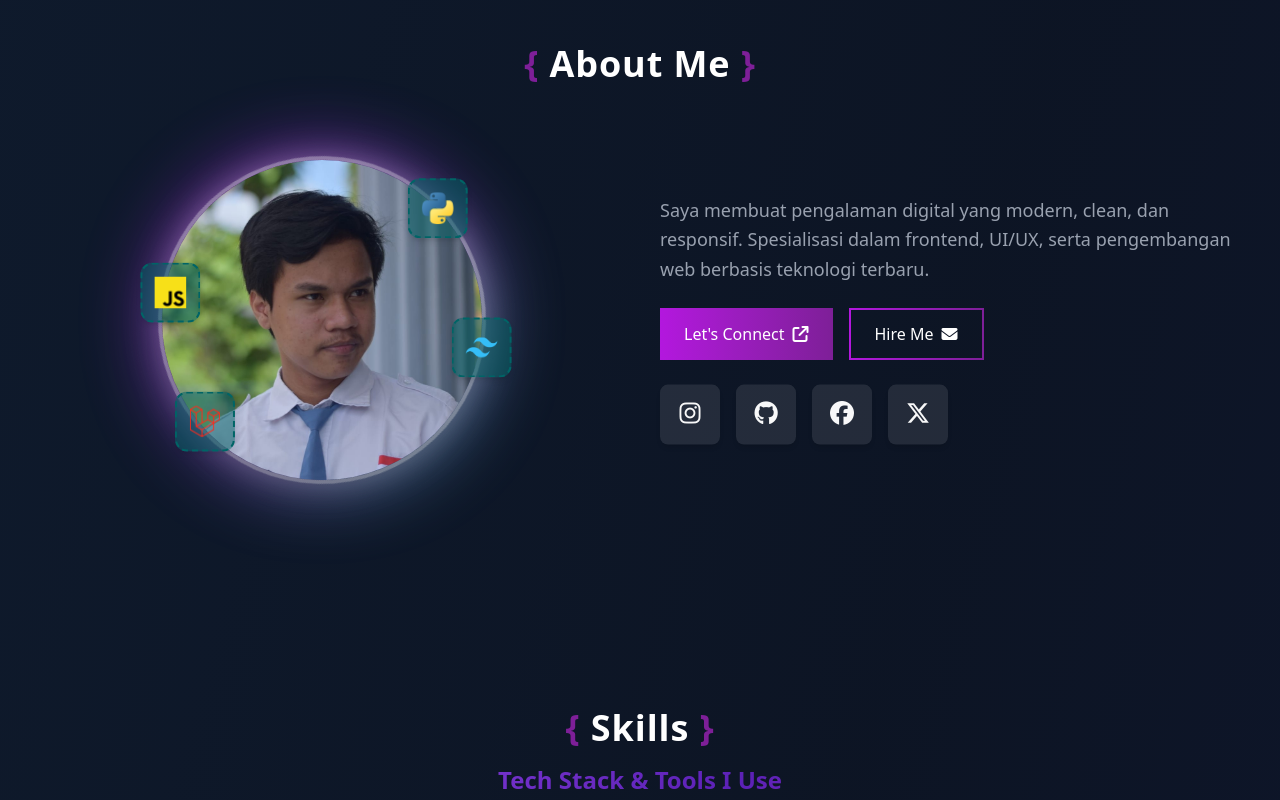
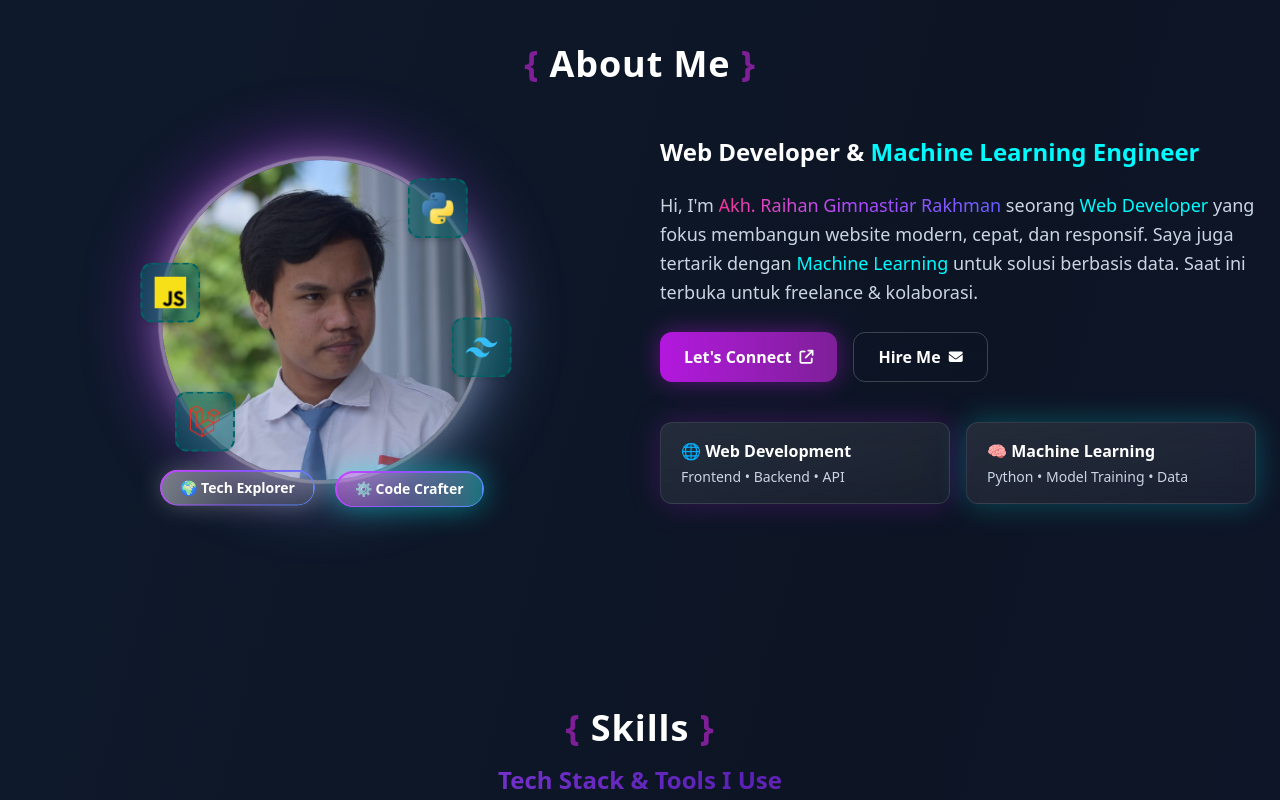
Before and after one commit to Aryhnr/PortofolioNew, a website: page src/index.html in a window 1280 px wide. Shown: the part 840-1640 px from the top of the page. Drawn offline with nearby package versions, Linux system fonts and the light colour scheme.

Commit message:
memperbaiki about me

```diff
--- a/src/index.html
+++ b/src/index.html
@@ -7,6 +7,7 @@
   <link href="./style.css" rel="stylesheet">
   <script src="https://kit.fontawesome.com/268ca19cdb.js" crossorigin="anonymous"></script>
   <link rel="icon" href="images/icontap.png" type="image/png">
+  <script src="https://cdn.jsdelivr.net/npm/@tailwindcss/browser@4"></script>
 </head>
 <body class="font-sans bg-[#131d2e] relative overflow-x-hidden">
     <div class="absolute inset-0 -z-10 pointer-events-none">
@@ -310,57 +311,114 @@
                     <img src="images/java.png"
                         class="about-icon w-15 h-15 p-3 object-contain bg-[#006466]/50 border-2 border-dashed border-[#006466] rounded-xl shadow-md -rotate-280">
                 </div>
+                <!-- BADGE WRAPPER -->
+                <div class="absolute bottom-0 mt-5 z-30 w-full flex justify-center gap-5">
+                    <!-- BADGE 1 -->
+                    <div class="badge-float relative px-5 py-2
+                                text-sm font-semibold text-white
+                                flex items-center gap-2
+                                rounded-full
+                                bg-linear-to-r from-white/30 to-white/10
+                                shadow-[0_0_25px_rgba(255,255,255,0.25)]
+                                hover:scale-105 transition
+                                badge-gradient-border">
+                        🌍 Tech Explorer
+                    </div>
+
+                    <!-- BADGE 2 -->
+                    <div class="badge-float delay-200 relative px-5 py-2
+                                text-sm font-semibold text-white
+                                flex items-center gap-2
+                                rounded-full
+                                bg-linear-to-r from-[#c600fd]/40 to-[#00fbff]/40
+                                shadow-[0_0_30px_rgba(0,251,255,0.45)]
+                                hover:scale-105 transition
+                                badge-gradient-border">
+                        ⚙️ Code Crafter
+                    </div>
+                </div>
 
             </div>
 
+
             <!-- RIGHT TEXT -->
             <div class="about-text space-y-6 animate-fade-in">
+                <!-- Heading -->
+                <h2 class="text-1xl md:text-2xl font-bold text-white leading-tight">
+                    Web Developer &
+                    <span class="text-[#00fbff]">Machine Learning Engineer</span>
+                </h2>
 
-                <p class="text-gray-400 text-lg leading-relaxed">
-                    Saya membuat pengalaman digital yang modern, clean, dan responsif.
-                    Spesialisasi dalam frontend, UI/UX, serta pengembangan web berbasis teknologi terbaru.
+
+                <!-- Description -->
+                <p class="text-slate-300 text-lg leading-relaxed">
+                    Hi, I'm <span class="text-transparent bg-clip-text bg-linear-to-r from-pink-500 via-purple-500 to-indigo-500">Akh. Raihan Gimnastiar Rakhman</span> seorang <span class="text-[#00fbff] font-medium">Web Developer</span> yang fokus membangun website modern, cepat, dan responsif.
+                    Saya juga tertarik dengan <span class="text-[#00fbff] font-medium">Machine Learning</span> untuk solusi berbasis data.
+                    Saat ini terbuka untuk freelance & kolaborasi.
                 </p>
 
                 <div class="flex gap-4 about-btn">
 
-                    <a href="www.linkedin.com/in/aryhnr"
-                        class="px-6 py-3 bg-linear-to-r from-[#b317de] to-[#7e1f98] text-white font-medium transition flex items-center gap-2">
-                        Let's Connect <i class="fa-solid fa-arrow-up-right-from-square"></i>
+                    <a href="https://www.linkedin.com/in/aryhnr"
+                        class="px-6 py-3 rounded-xl
+                        bg-linear-to-r from-[#b317de] to-[#7e1f98]
+                        text-white font-semibold
+                        flex items-center gap-2
+                        shadow-[0_0_25px_rgba(179,23,222,0.45)]
+                        transition-all duration-300
+                        hover:scale-105 hover:shadow-[0_0_40px_rgba(179,23,222,0.7)]">
+                        Let's Connect
+                        <i class="fa-solid fa-arrow-up-right-from-square text-sm"></i>
                     </a>
 
                     <a href="mailto:ytminecraft93@gmail.com"
-                        class="px-6 py-3 font-medium text-white transition flex items-center gap-2 rounded-lg"
-                        style="border: 2px solid; border-image: linear-gradient(to right, #b317de, #7e1f98) 1;">
-                        Hire Me <i class="fas fa-envelope"></i>
+                        class="px-6 py-3 rounded-xl
+                        text-white font-semibold
+                        flex items-center gap-2
+                        border border-white/20
+                        backdrop-blur-md
+                        transition-all duration-300
+                        hover:border-[#b317de] hover:shadow-[0_0_25px_rgba(179,23,222,0.4)]">
+                        Hire Me
+                        <i class="fas fa-envelope text-sm"></i>
                     </a>
 
                 </div>
-                <!-- SOCIAL MEDIA -->
-                <div class="about-social flex items-center gap-4 text-white text-2xl">
 
-                    <!-- Instagram -->
-                    <a href="https://www.instagram.com/_aryhnr/" target="_blank"
-                    class="p-3 w-15 h-15 text-center rounded-lg bg-white/10 hover:bg-white/20 transition shadow-md">
-                        <i class="fab fa-instagram"></i>
-                    </a>
 
-                    <!-- GitHub -->
-                    <a href="https://github.com/Aryhnr" target="_blank"
-                    class="p-3 w-15 h-15 text-center rounded-lg bg-white/10 hover:bg-white/20 transition shadow-md">
-                        <i class="fab fa-github"></i>
-                    </a>
+                <!-- Cards -->
+                <div class="grid grid-cols-1 sm:grid-cols-2 gap-4 pt-4">
 
-                    <!-- Facebook -->
-                    <a href="https://web.facebook.com/profile.php?id=100009118197017&locale=id_ID" target="_blank"
-                    class="p-3 w-15 h-15 text-center rounded-lg bg-white/10 hover:bg-white/20 transition shadow-md">
-                        <i class="fab fa-facebook"></i>
-                    </a>
+                    <!-- Web Dev -->
+                    <div class="px-5 py-4 rounded-xl
+                        bg-linear-to-br from-white/10 to-white/5
+                        border border-white/10
+                        text-white
+                        backdrop-blur-md
+                        shadow-[0_0_30px_rgba(179,23,222,0.25)]
+                        transition duration-300 hover:scale-[1.03] web">
 
-                    <!-- Twitter / X -->
-                    <a href="#" target="_blank"
-                    class="p-3 w-15 h-15 text-center rounded-lg bg-white/10 hover:bg-white/20 transition shadow-md">
-                        <i class="fab fa-x-twitter"></i>
-                    </a>
+                        🌐 <span class="font-semibold">Web Development</span>
+                        <p class="text-sm text-slate-300 mt-1">
+                            Frontend • Backend • API
+                        </p>
+                    </div>
+
+                    <!-- ML -->
+                    <div class="px-5 py-4 rounded-xl
+                        bg-linear-to-br from-white/10 to-white/5
+                        border border-white/10
+                        text-white
+                        backdrop-blur-md
+                        shadow-[0_0_30px_rgba(0,251,255,0.25)]
+                        transition duration-300 hover:scale-[1.03] web">
+
+                        🧠 <span class="font-semibold">Machine Learning</span>
+                        <p class="text-sm text-slate-300 mt-1">
+                            Python • Model Training • Data
+                        </p>
+                    </div>
+
                 </div>
             </div>
 
--- a/src/script.js
+++ b/src/script.js
@@ -314,24 +314,15 @@ document.addEventListener("DOMContentLoaded", () => {
     }, "-=0.8");
 
     // Text kanan
-    tl.from(".about-text p", {
+    tl.from(".about-text", {
         x: 40,
         opacity: 0,
         duration: 1,
         ease: "power3.out"
     }, "-=0.5");
 
-    // Tombol kanan
-    tl.fromTo(".about-btn",
-        { opacity: 0, y: 20 },
-        {
-            opacity: 1,
-            y: 0,
-            duration: 0.8,
-            stagger: 0.2,
-            ease: "power2.out"
-        }
-    );
+
+
 
 
     // Sosial media
--- a/src/style.css
+++ b/src/style.css
@@ -42,3 +42,71 @@
     background-position: -200% 0;
   }
 }
+
+@keyframes float {
+  0%, 100% {
+    transform: translateY(0);
+  }
+  50% {
+    transform: translateY(-8px);
+  }
+}
+
+.badge-icon {
+  box-shadow: 0 0 18px rgba(0, 251, 255, 0.35);
+}
+
+
+.badge-float {
+  animation: float 3s ease-in-out infinite;
+}
+
+.badge-float.delay-200 {
+  animation-delay: 0.2s;
+}
+
+.badge-gradient-border {
+  position: relative;
+  background-clip: padding-box;
+}
+
+.badge-gradient-border::before {
+  content: "";
+  position: absolute;
+  inset: 0;
+  padding: 1.5px; /* tebal border */
+  border-radius: inherit;
+  background: linear-gradient(135deg, #c600fd, #00fbff);
+  -webkit-mask:
+    linear-gradient(#000 0 0) content-box,
+    linear-gradient(#000 0 0);
+  -webkit-mask-composite: xor;
+          mask-composite: exclude;
+  pointer-events: none;
+}
+
+/* glossy shine */
+.badge-gradient-border::after {
+  content: "";
+  position: absolute;
+  inset: 0;
+  border-radius: inherit;
+  background: linear-gradient(
+    120deg,
+    rgba(255,255,255,0.35),
+    rgba(255,255,255,0.05),
+    transparent
+  );
+  opacity: 0.6;
+  pointer-events: none;
+}
+
+@keyframes gradientMove {
+  0% { background-position: 0% 50%; }
+  100% { background-position: 100% 50%; }
+}
+
+.badge-gradient-border::before {
+  background-size: 200% 200%;
+  animation: gradientMove 6s linear infinite;
+}
```
